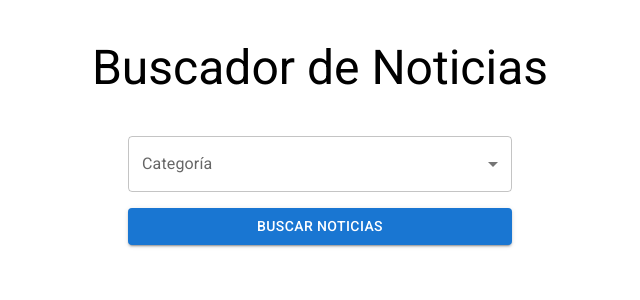
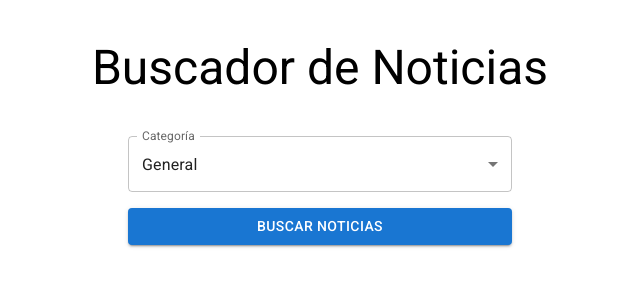
Before and after one commit to EmilianoQuiroz/aplicacion-noticias, a React (Vite) app: page / in a window 1280 px wide. Shown: the top 300 px of the page, without its empty margins (320-960 px from the left). Built offline with nearby package versions, Linux system fonts and the light colour scheme.

Commit message:
Deteccion de categoria seleccionada

```diff
--- a/src/components/Formulario.jsx
+++ b/src/components/Formulario.jsx
@@ -1,6 +1,8 @@
 import React from 'react'
 // Importamos los componentes de Material UI
 import { FormControl, InputLabel, Select, MenuItem, Button, Box} from '@mui/material'
+// Importamos el hook
+import useNoticias from '../hooks/useNoticias'
 
 // Categorias de noticias (Son todas las que soporta la API)
 const CATEGORIAS = [
@@ -14,6 +16,9 @@ const CATEGORIAS = [
 ]
 
 const Formulario = () => {
+
+    // Extraemos la categoria y el handle
+    const { categoria, handleChangeCategoria } = useNoticias()
   return (
     <form>
         {/**
@@ -23,6 +28,8 @@ const Formulario = () => {
             <InputLabel> Categoría </InputLabel>
             <Select
                 label="Categoría"
+                onChange={handleChangeCategoria}
+                value={categoria}
             >
                 {CATEGORIAS.map(categoria => (
                     <MenuItem
--- a/src/context/NoticiasProvider.jsx
+++ b/src/context/NoticiasProvider.jsx
@@ -4,9 +4,17 @@ const NoticiasContext = createContext()
 
 const NoticiasProvider = ({children}) => {
 
+    const [categoria, setCategoria] = useState('general')
+
+    const handleChangeCategoria = e => {
+        setCategoria(e.target.value)
+    }
     return(
         <NoticiasContext.Provider
-            value={{}}
+            value={{
+                categoria,
+                handleChangeCategoria
+            }}
         >
             {children}
         </NoticiasContext.Provider>
```
